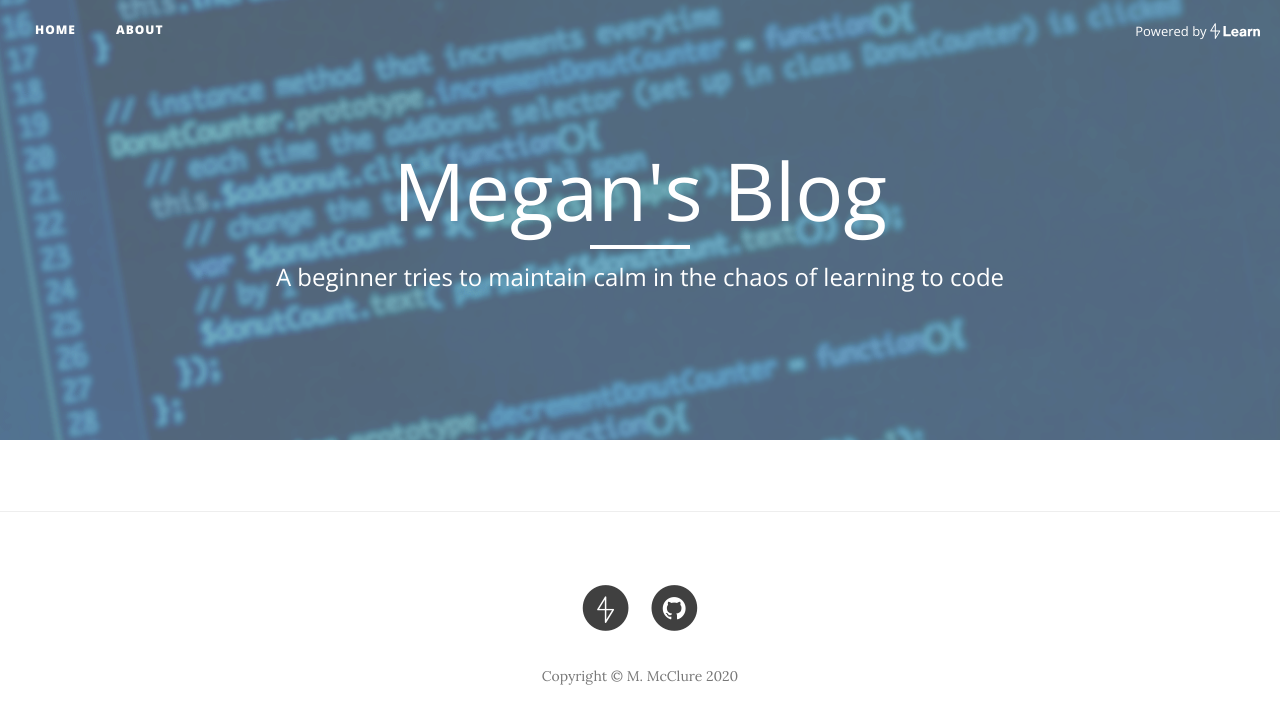
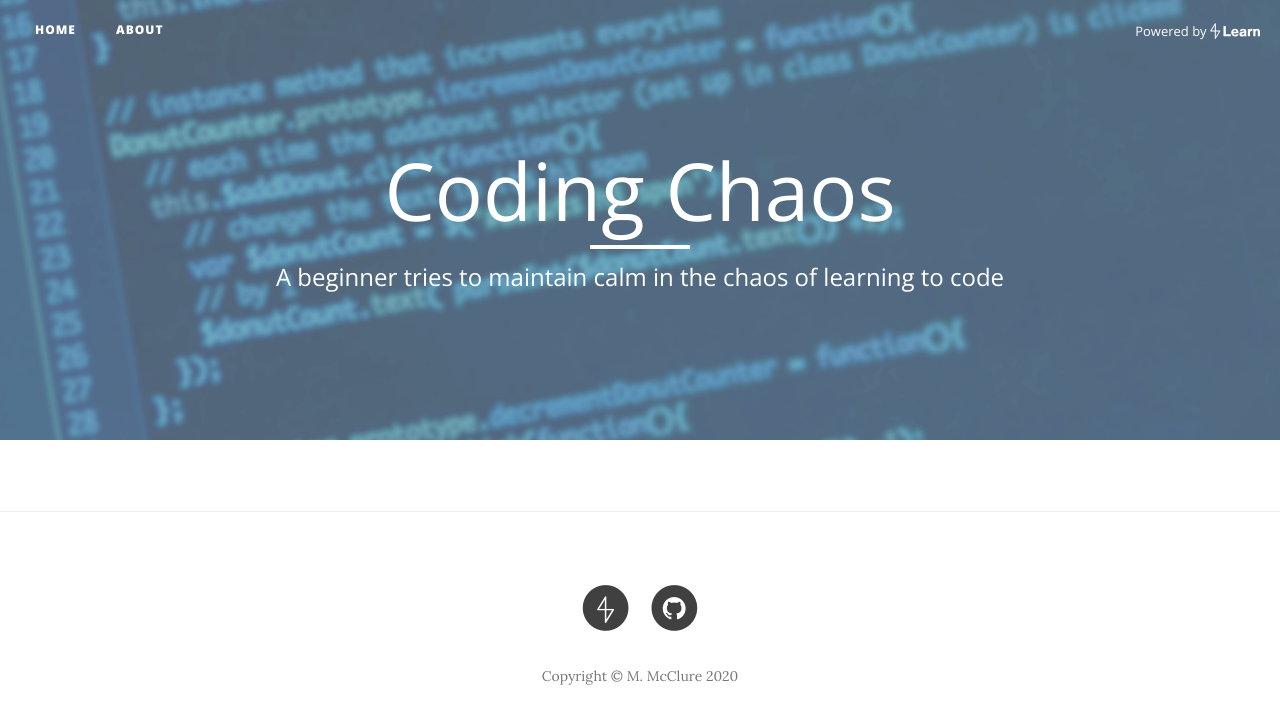
Before and after one commit to MMcClure11/MMcClure11.github.io, a Jekyll site: the page built from index.html, in a window 1280 px wide. Shown: the top 724 px of the page. Built offline with Jekyll 4.4.1, drawn with Linux system fonts in a browser that asks for light colours; nearby versions of some CDN libraries; the list of posts is cut into pages by our own code.

Commit message:
Updating config.yml

```diff
--- a/_config.yml
+++ b/_config.yml
@@ -1,6 +1,6 @@
 # Site settings
 author: M. McClure
-title: Megan's Blog
+title: Coding Chaos
 header-img: img/home-bg.png
 email: mcclme02@luther.edu
 copyright_name: M. McClure
```
